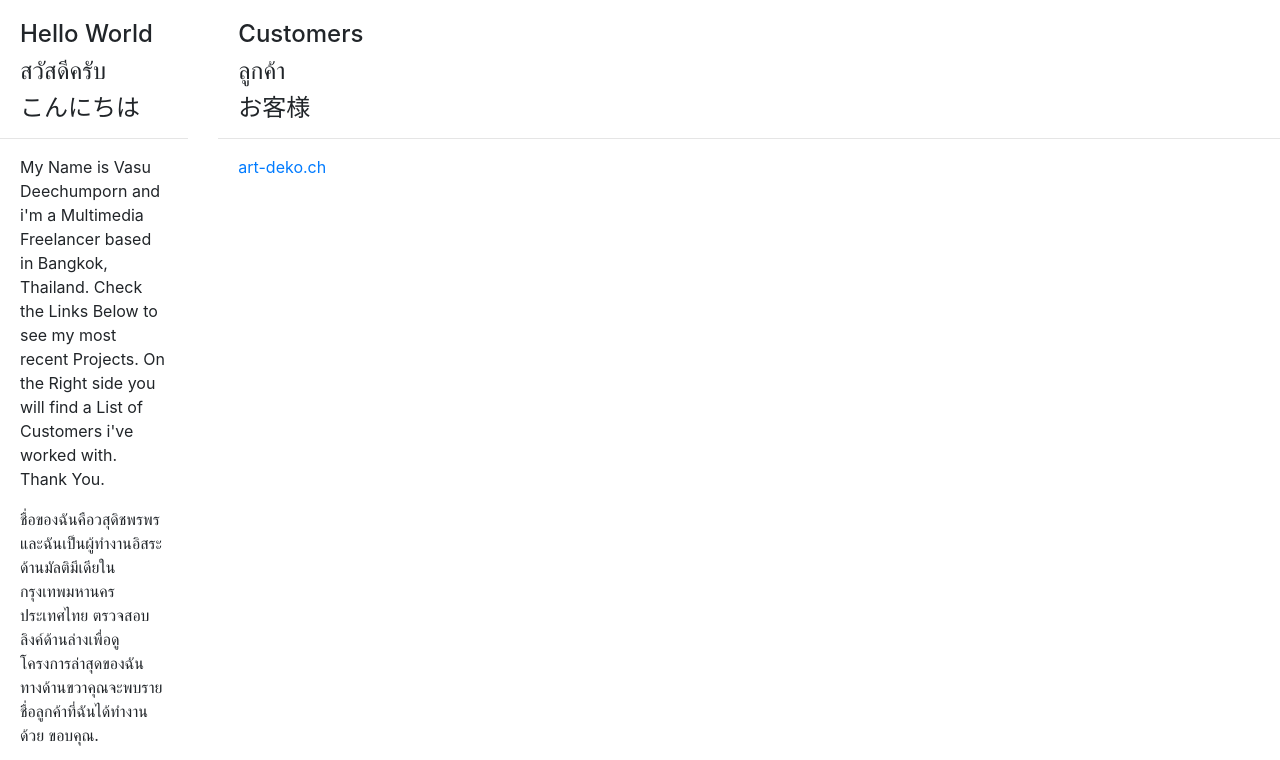
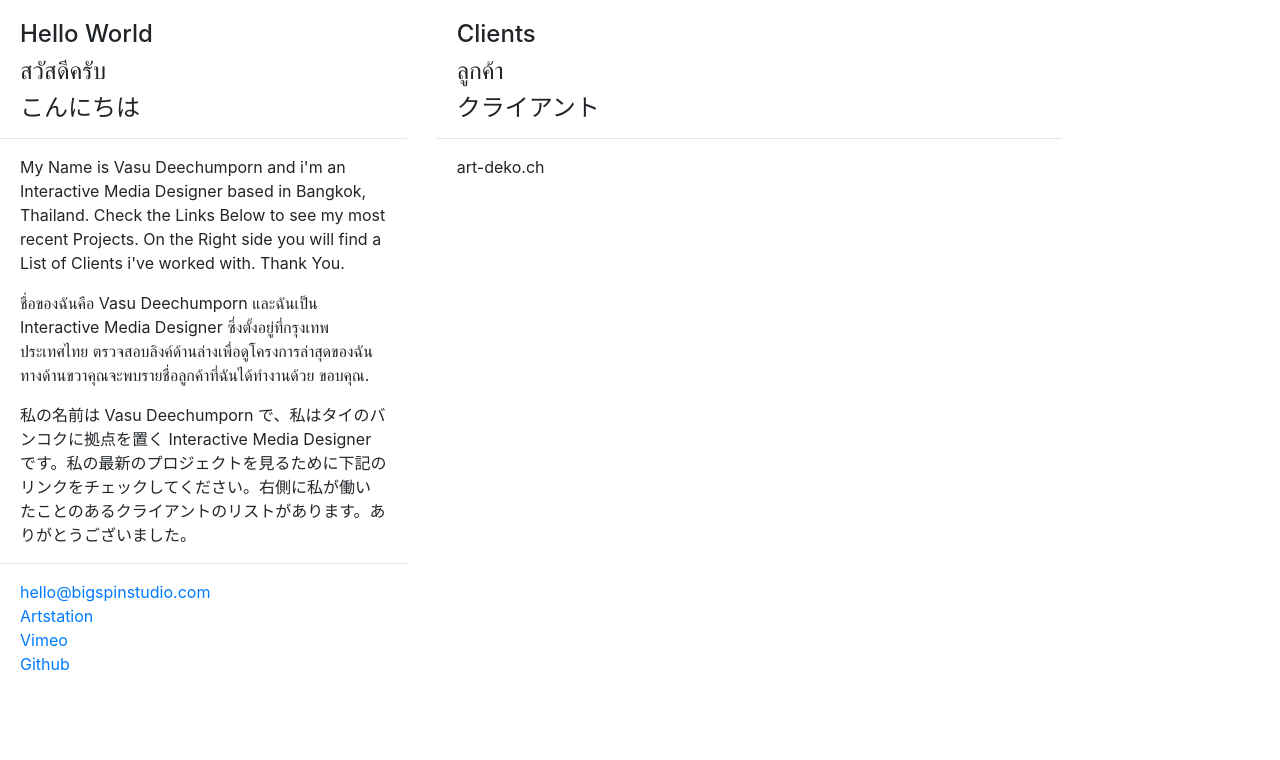
Before and after one commit to bigspinstudio/free-themes-no-cms, a plain HTML site: page themes/simple-site/index.html in a window 1280 px wide. Shown: the top 760 px of the page. Drawn offline with nearby package versions, Linux system fonts and the light colour scheme.

Commit message:
content update

```diff
--- a/themes/simple-site/index.html
+++ b/themes/simple-site/index.html
@@ -25,14 +25,14 @@
 </head>
 <body>
     <div class="row">
-        <div class="col-md-4 col-lg-2">
+        <div class="col-md-4 col-lg-4">
            <h4 style="padding-top: 20px;">Hello World</h4>
            <h4>สวัสดีครับ</h4>
            <h4>こんにちは</h4>
             <hr>
-           <p>My Name is Vasu Deechumporn and i'm a Multimedia Freelancer based in Bangkok, Thailand. Check the Links Below to see my most recent Projects. On the Right side you will find a List of Customers i've worked with. Thank You.</p>
-           <p>ชื่อของฉันคือวสุดิชพรพรและฉันเป็นผู้ทำงานอิสระด้านมัลติมีเดียในกรุงเทพมหานครประเทศไทย ตรวจสอบลิงค์ด้านล่างเพื่อดูโครงการล่าสุดของฉัน ทางด้านขวาคุณจะพบรายชื่อลูกค้าที่ฉันได้ทำงานด้วย ขอบคุณ.</p>
-           <p>私の名前はVasu Deechumpornです。私はタイのバンコクに拠点を置くMultimedia Freelancerです。私の最新のプロジェクトを見るために下記のリンクをチェックしてください。右側に私が働いたことのある顧客のリストがあります。ありがとうございました。</p>
+           <p>My Name is Vasu Deechumporn and i'm an Interactive Media Designer based in Bangkok, Thailand. Check the Links Below to see my most recent Projects. On the Right side you will find a List of Clients i've worked with. Thank You.</p>
+           <p>ชื่อของฉันคือ Vasu Deechumporn และฉันเป็น Interactive Media Designer ซึ่งตั้งอยู่ที่กรุงเทพประเทศไทย ตรวจสอบลิงค์ด้านล่างเพื่อดูโครงการล่าสุดของฉัน ทางด้านขวาคุณจะพบรายชื่อลูกค้าที่ฉันได้ทำงานด้วย ขอบคุณ.</p>
+           <p>私の名前は Vasu Deechumporn で、私はタイのバンコクに拠点を置く Interactive Media Designer です。私の最新のプロジェクトを見るために下記のリンクをチェックしてください。右側に私が働いたことのあるクライアントのリストがあります。ありがとうございました。</p>
             <hr>
            <p>
                <a href="mailto:hello@bigspinstudio.com">hello@bigspinstudio.com</a>
@@ -45,13 +45,13 @@
            </p>
         </div>
 
-         <div class="col-md-8 col-lg-10">
-            <h4 style="padding-top: 20px;">Customers</h4>
+         <div class="col-md-8 col-lg-6">
+            <h4 style="padding-top: 20px;">Clients</h4>
                <h4>ลูกค้า</h4>
-               <h4>お客様</h4>
+               <h4>クライアント</h4>
                <hr>
                <p>
-                  <a href="https://art-deko.ch/" target="_blank">art-deko.ch</a>
+                  art-deko.ch
                </p>
              </div>
 
```
